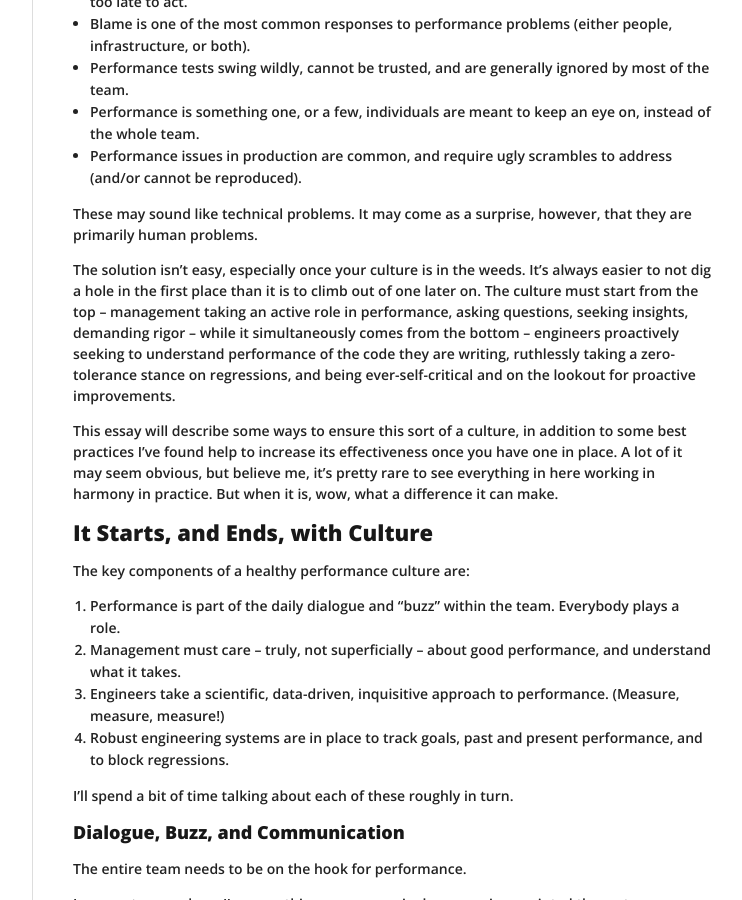
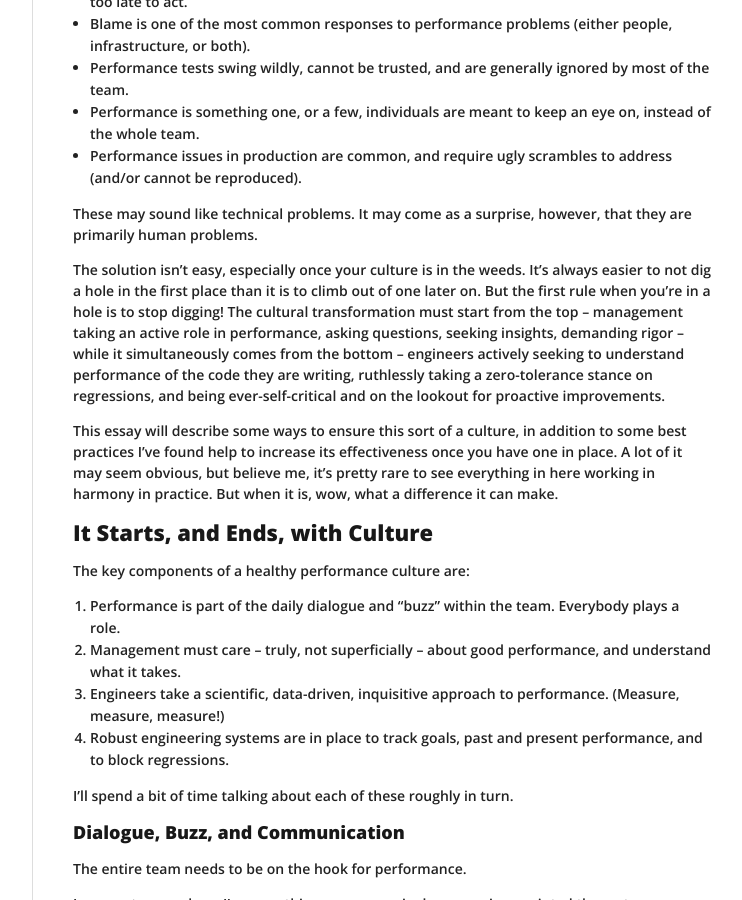
Before and after one commit to joeduffy/joeduffy.github.io, a Jekyll site: the page built from _posts/2016-04-10-performance-culture.md, in a window 1280 px wide and 900 px high, scrolled down 994 px. Shown: the whole window, without its empty margins (378-1120 px from the left). Built offline with Jekyll 4.4.1, drawn with Linux system fonts in a browser that asks for light colours; nearby versions of some CDN libraries; comment, search, counter and statistics services are not loaded.

Commit message:
Witty remarks

```diff
--- a/_posts/2016-04-10-performance-culture.md
+++ b/_posts/2016-04-10-performance-culture.md
@@ -56,10 +56,11 @@ How can you tell whether your performance culture is on track?  Well, here are s
 These may sound like technical problems.  It may come as a surprise, however, that they are primarily human problems.
 
 The solution isn't easy, especially once your culture is in the weeds.  It's always easier to not dig a hole in the
-first place than it is to climb out of one later on.  The culture must start from the top -- management taking an active
-role in performance, asking questions, seeking insights, demanding rigor -- while it simultaneously comes from the
-bottom -- engineers proactively seeking to understand performance of the code they are writing, ruthlessly taking a
-zero-tolerance stance on regressions, and being ever-self-critical and on the lookout for proactive improvements.
+first place than it is to climb out of one later on.  But the first rule when you're in a hole is to stop digging!  The
+cultural transformation must start from the top -- management taking an active role in performance, asking questions,
+seeking insights, demanding rigor -- while it simultaneously comes from the bottom -- engineers actively seeking to
+understand performance of the code they are writing, ruthlessly taking a zero-tolerance stance on regressions, and
+being ever-self-critical and on the lookout for proactive improvements.
 
 This essay will describe some ways to ensure this sort of a culture, in addition to some best practices I've found help
 to increase its effectiveness once you have one in place.  A lot of it may seem obvious, but believe me, it's pretty
```
